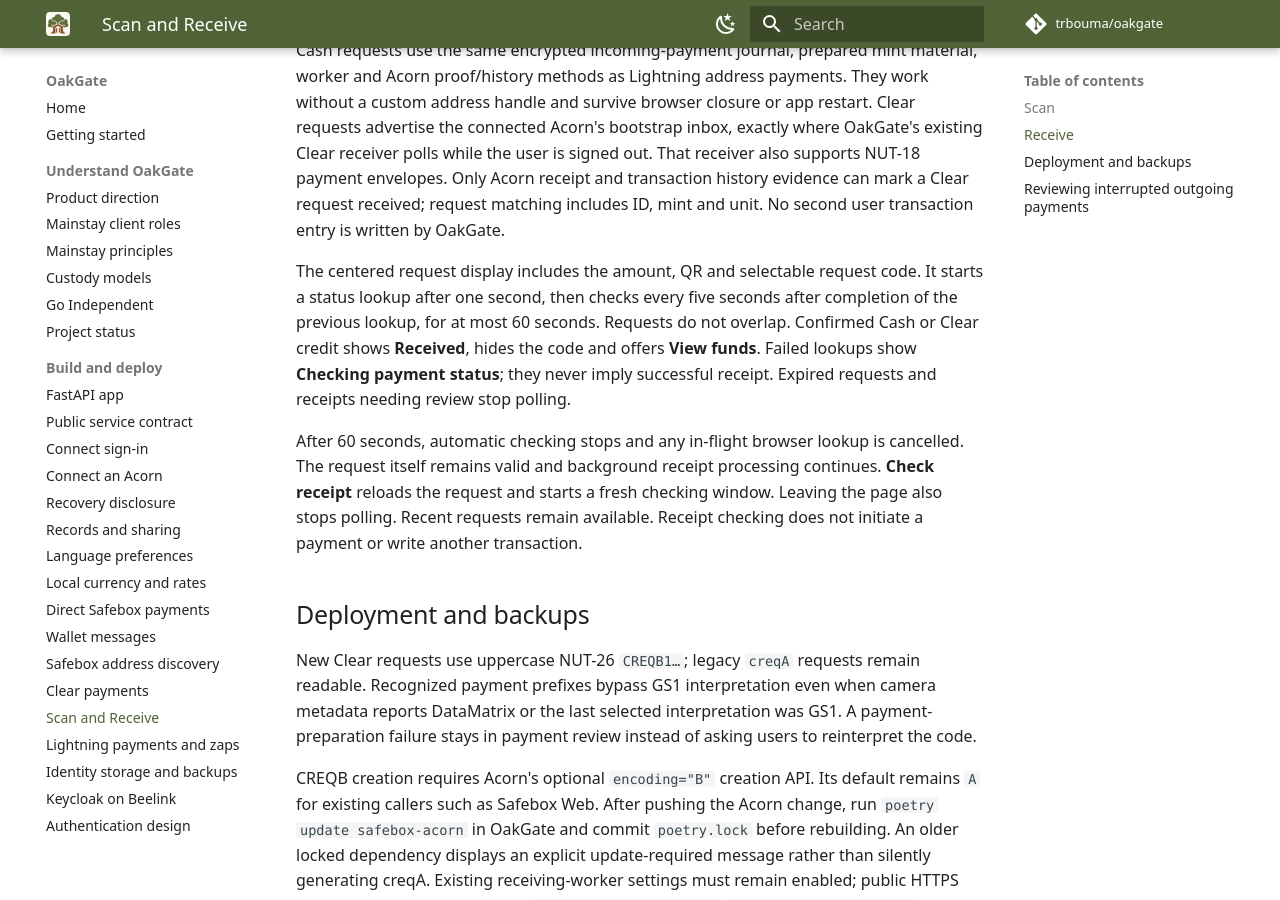
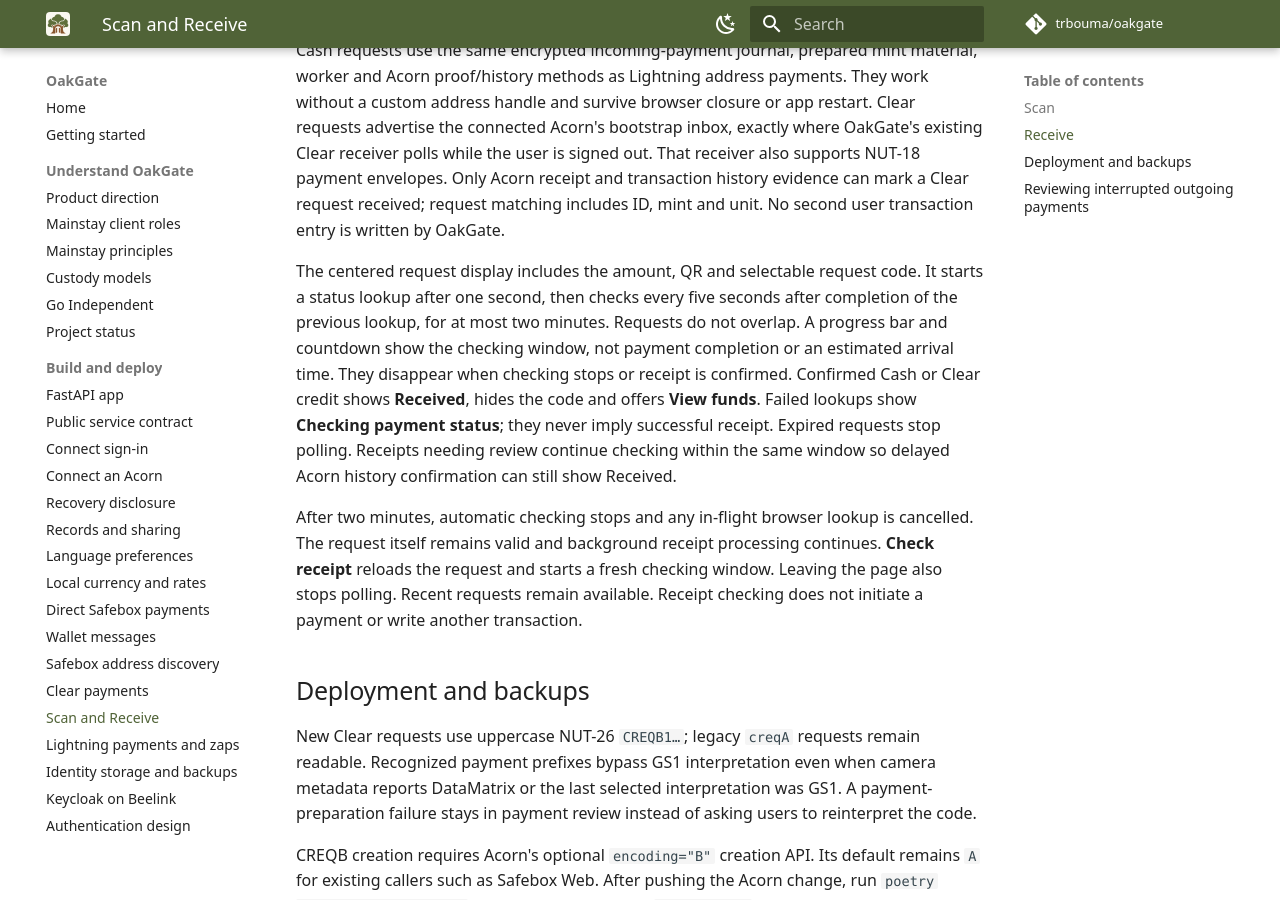
Before and after one commit to trbouma/oakgate, an MkDocs documentation site: the page built from docs/020-scan-and-receive.md, in a window 1280 px wide and 900 px high, scrolled down 1283 px. Built offline with MkDocs 1.6.1 and Material for MkDocs 9.7.7, drawn with Linux system fonts in a browser that asks for light colours; comment, search, counter and statistics services are not loaded.

Commit message:
feat: show receipt polling progress and extend checks to two minutes
- Add a countdown and progress bar for automatic checking
- Continue polling while Clear credit history confirmation is pending
- Stop progress indicators when receipt is confirmed or polling ends

```diff
--- a/app/static/style.css
+++ b/app/static/style.css
@@ -384,3 +384,7 @@
 .receive-code svg { box-sizing:border-box; }
 .receive-status { font-weight:600; }
 .receive-status[data-state=complete] { font-size:1.5rem; }
+
+.receive-poll-progress { max-width:320px; margin:12px auto; }
+.receive-poll-progress progress { display:block; width:100%; height:10px; accent-color:var(--accent, #506337); }
+[data-receive-countdown] { font-variant-numeric:tabular-nums; }
--- a/docs/020-scan-and-receive.md
+++ b/docs/020-scan-and-receive.md
@@ -56,12 +56,15 @@
 
 The centered request display includes the amount, QR and selectable request code.
 It starts a status lookup after one second, then checks every five seconds after
-completion of the previous lookup, for at most 60 seconds. Requests do not overlap.
+completion of the previous lookup, for at most two minutes. Requests do not overlap. A progress bar and countdown show the checking window,
+not payment completion or an estimated arrival time. They disappear when checking
+stops or receipt is confirmed.
 Confirmed Cash or Clear credit shows **Received**, hides the code and offers
 **View funds**. Failed lookups show **Checking payment status**; they never imply
-successful receipt. Expired requests and receipts needing review stop polling.
+successful receipt. Expired requests stop polling. Receipts needing review continue checking within
+the same window so delayed Acorn history confirmation can still show Received.
 
-After 60 seconds, automatic checking stops and any in-flight browser lookup is
+After two minutes, automatic checking stops and any in-flight browser lookup is
 cancelled. The request itself remains valid and background receipt processing
 continues. **Check receipt** reloads the request and starts a fresh checking window.
 Leaving the page also stops polling. Recent requests remain available. Receipt
```
Also changed, not shown: app/static/receive-status.js (+19 -4 lines), 3 other files.
